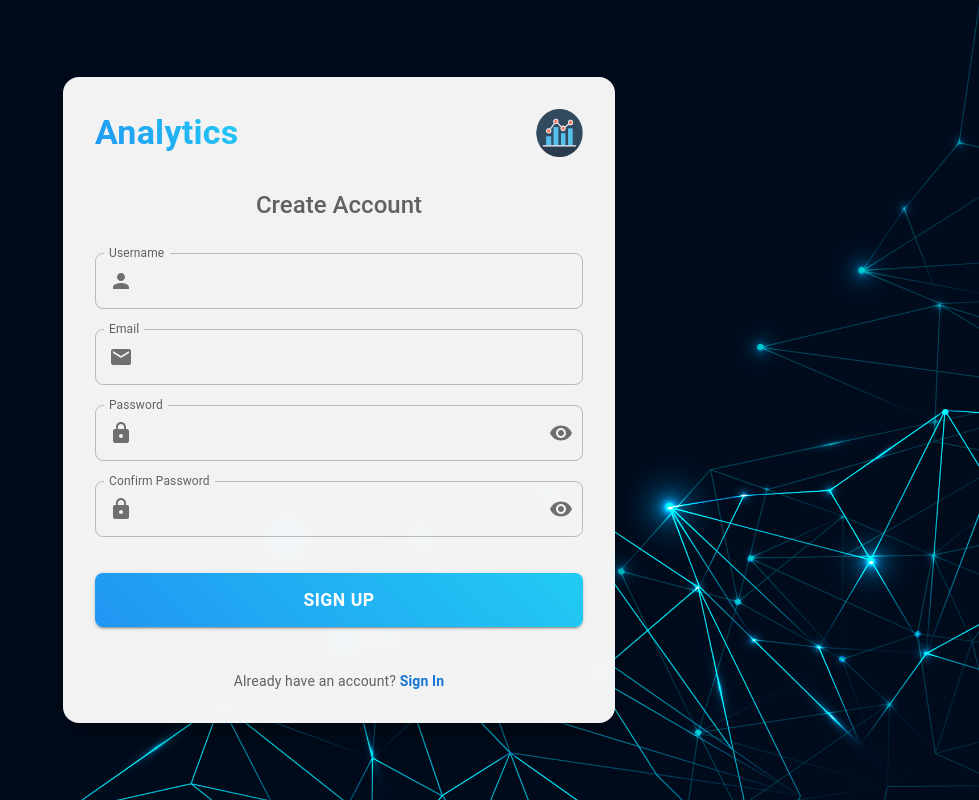
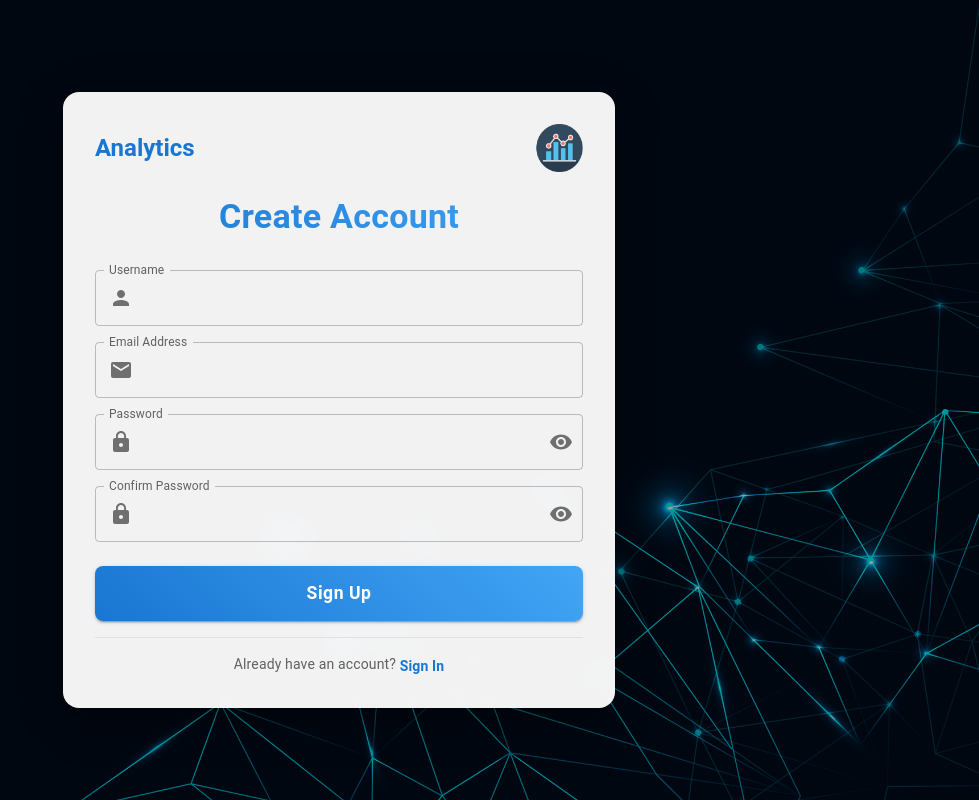
Before and after one commit to zaigum/dashboard, a React (Vite) app: page / in a window 1280 px wide. Both pictures are taken after a click on the link "Sign Up". Shown: the whole page, without its empty margins (301-1280 px from the left). Built offline with nearby package versions, Linux system fonts and the light colour scheme; what @react-pdf/renderer would draw is missing.

Commit message:
Design improvement

```diff
--- a/src/components/SignUp.jsx
+++ b/src/components/SignUp.jsx
@@ -42,33 +42,198 @@ const SignUp = ({ onSignUp, toggleForm }) => {
   };
 
   return (
-    <Box sx={{ minHeight: '100vh', display: 'flex', alignItems: 'center', justifyContent: 'center', backgroundImage: `url(${backgroundImage})`, backgroundSize: 'cover', backgroundPosition: 'center' }}>
+    <Box
+      sx={{
+        minHeight: '100vh',
+        display: 'flex',
+        alignItems: 'center',
+        justifyContent: 'center',
+        backgroundImage: `linear-gradient(rgba(0,0,0,0.4), rgba(0,0,0,0.4)), url(${backgroundImage})`,
+        backgroundSize: 'cover',
+        backgroundPosition: 'center',
+        padding: 2,
+      }}
+    >
       <Container maxWidth="sm">
-        <Paper elevation={24} sx={{ borderRadius: 4, overflow: 'hidden', backdropFilter: 'blur(10px)', background: 'rgba(255,255,255,0.95)' }}>
+        <Paper
+          elevation={24}
+          sx={{
+            borderRadius: 4,
+            overflow: 'hidden',
+            backdropFilter: 'blur(10px)',
+            backgroundColor: 'rgba(255, 255, 255, 0.95)',
+          }}
+        >
           <Box sx={{ p: 4 }}>
-            <Box sx={{ display: 'flex', alignItems: 'center', justifyContent: 'space-between', mb: 4 }}>
-              <Typography variant="h4" sx={{ fontWeight: 'bold', background: 'linear-gradient(45deg, #2196F3, #21CBF3)', WebkitBackgroundClip: 'text', WebkitTextFillColor: 'transparent' }}>Analytics</Typography>
-              <Box component="img" src={logo} alt="Logo" sx={{ width: 48, height: 48, borderRadius: 2 }} />
+            {/* Header */}
+            <Box sx={{ display: 'flex', alignItems: 'center', justifyContent: 'space-between', mb: 3 }}>
+              <Typography variant="h5" sx={{ fontWeight: 600, color: 'primary.main' }}>
+                Analytics
+              </Typography>
+              <Box
+                component="img"
+                src={logo}
+                alt="Logo"
+                sx={{ width: 48, height: 48, borderRadius: 1 }}
+              />
             </Box>
-            <Typography variant="h5" sx={{ textAlign: 'center', mb: 4, color: 'text.secondary', fontWeight: 500 }}>Create Account</Typography>
-            <Box component="form" sx={{ display: 'flex', flexDirection: 'column', gap: 2.5 }}>
-              <TextField variant="outlined" fullWidth label="Username" value={formData.username} onChange={handleInputChange('username')} InputProps={{ startAdornment: <InputAdornment position="start"><Person sx={{ color: 'action.active' }} /></InputAdornment> }} sx={{ '& .MuiOutlinedInput-root': { borderRadius: 2 } }} />
-              <TextField variant="outlined" fullWidth label="Email" type="email" value={formData.email} onChange={handleInputChange('email')} InputProps={{ startAdornment: <InputAdornment position="start"><Email sx={{ color: 'action.active' }} /></InputAdornment> }} sx={{ '& .MuiOutlinedInput-root': { borderRadius: 2 } }} />
-              <TextField variant="outlined" fullWidth label="Password" type={showPasswords.password ? "text" : "password"} value={formData.password} onChange={handleInputChange('password')} InputProps={{ startAdornment: <InputAdornment position="start"><Lock sx={{ color: 'action.active' }} /></InputAdornment>, endAdornment: <InputAdornment position="end"><IconButton onClick={togglePasswordVisibility('password')} edge="end">{showPasswords.password ? <VisibilityOff /> : <Visibility />}</IconButton></InputAdornment> }} sx={{ '& .MuiOutlinedInput-root': { borderRadius: 2 } }} />
-              <TextField variant="outlined" fullWidth label="Confirm Password" type={showPasswords.confirmPassword ? "text" : "password"} value={formData.confirmPassword} onChange={handleInputChange('confirmPassword')} InputProps={{ startAdornment: <InputAdornment position="start"><Lock sx={{ color: 'action.active' }} /></InputAdornment>, endAdornment: <InputAdornment position="end"><IconButton onClick={togglePasswordVisibility('confirmPassword')} edge="end">{showPasswords.confirmPassword ? <VisibilityOff /> : <Visibility />}</IconButton></InputAdornment> }} sx={{ '& .MuiOutlinedInput-root': { borderRadius: 2 } }} />
-              <Button fullWidth variant="contained" onClick={handleSignUp} disabled={loading} sx={{ mt: 2, py: 1.5, borderRadius: 2, fontSize: '1.1rem', fontWeight: 600, background: 'linear-gradient(45deg, #2196F3, #21CBF3)', '&:hover': { background: 'linear-gradient(45deg, #1976D2, #0288D1)' } }}>
-                {loading ? "Creating Account..." : "Sign Up"}
+
+            {/* Title */}
+            <Typography
+              variant="h4"
+              sx={{
+                textAlign: 'center',
+                fontWeight: 700,
+                mb: 4,
+                background: 'linear-gradient(45deg, #1976d2, #42a5f5)',
+                backgroundClip: 'text',
+                WebkitBackgroundClip: 'text',
+                WebkitTextFillColor: 'transparent',
+              }}
+            >
+              Create Account
+            </Typography>
+
+            {/* Form */}
+            <Box component="form" sx={{ mt: 2 }}>
+              <TextField
+                fullWidth
+                variant="outlined"
+                label="Username"
+                value={formData.username}
+                onChange={handleInputChange('username')}
+                sx={{ mb: 2 }}
+                InputProps={{
+                  startAdornment: (
+                    <InputAdornment position="start">
+                      <Person color="action" />
+                    </InputAdornment>
+                  ),
+                }}
+              />
+
+              <TextField
+                fullWidth
+                variant="outlined"
+                label="Email Address"
+                type="email"
+                value={formData.email}
+                onChange={handleInputChange('email')}
+                sx={{ mb: 2 }}
+                InputProps={{
+                  startAdornment: (
+                    <InputAdornment position="start">
+                      <Email color="action" />
+                    </InputAdornment>
+                  ),
+                }}
+              />
+
+              <TextField
+                fullWidth
+                variant="outlined"
+                label="Password"
+                type={showPasswords.password ? 'text' : 'password'}
+                value={formData.password}
+                onChange={handleInputChange('password')}
+                sx={{ mb: 2 }}
+                InputProps={{
+                  startAdornment: (
+                    <InputAdornment position="start">
+                      <Lock color="action" />
+                    </InputAdornment>
+                  ),
+                  endAdornment: (
+                    <InputAdornment position="end">
+                      <IconButton onClick={togglePasswordVisibility('password')} edge="end">
+                        {showPasswords.password ? <VisibilityOff /> : <Visibility />}
+                      </IconButton>
+                    </InputAdornment>
+                  ),
+                }}
+              />
+
+              <TextField
+                fullWidth
+                variant="outlined"
+                label="Confirm Password"
+                type={showPasswords.confirmPassword ? 'text' : 'password'}
+                value={formData.confirmPassword}
+                onChange={handleInputChange('confirmPassword')}
+                sx={{ mb: 3 }}
+                InputProps={{
+                  startAdornment: (
+                    <InputAdornment position="start">
+                      <Lock color="action" />
+                    </InputAdornment>
+                  ),
+                  endAdornment: (
+                    <InputAdornment position="end">
+                      <IconButton onClick={togglePasswordVisibility('confirmPassword')} edge="end">
+                        {showPasswords.confirmPassword ? <VisibilityOff /> : <Visibility />}
+                      </IconButton>
+                    </InputAdornment>
+                  ),
+                }}
+              />
+
+              <Button
+                fullWidth
+                variant="contained"
+                size="large"
+                onClick={handleSignUp}
+                disabled={loading}
+                sx={{
+                  py: 1.5,
+                  mb: 2,
+                  borderRadius: 2,
+                  textTransform: 'none',
+                  fontSize: '1.1rem',
+                  fontWeight: 600,
+                  background: 'linear-gradient(45deg, #1976d2, #42a5f5)',
+                  '&:hover': {
+                    background: 'linear-gradient(45deg, #1565c0, #1976d2)',
+                  },
+                  '&:disabled': {
+                    background: 'rgba(0, 0, 0, 0.12)',
+                  },
+                }}
+              >
+                {loading ? 'Creating Account...' : 'Sign Up'}
               </Button>
-              <Box sx={{ mt: 3, textAlign: 'center' }}>
-                <Typography variant="body2" sx={{ color: 'text.secondary' }}>
-                  Already have an account? <Link href="#" onClick={() => toggleForm("signin")} sx={{ fontWeight: 600, textDecoration: 'none', '&:hover': { textDecoration: 'underline' } }}>Sign In</Link>
+
+              <Box sx={{ textAlign: 'center', pt: 2, borderTop: '1px solid #e0e0e0' }}>
+                <Typography variant="body2" color="text.secondary">
+                  Already have an account?{' '}
+                  <Link
+                    component="button"
+                    onClick={() => toggleForm('signin')}
+                    sx={{
+                      fontWeight: 600,
+                      textDecoration: 'none',
+                      '&:hover': { textDecoration: 'underline' },
+                    }}
+                  >
+                    Sign In
+                  </Link>
                 </Typography>
               </Box>
             </Box>
           </Box>
         </Paper>
+        <ToastContainer
+          position="top-right"
+          autoClose={3000}
+          hideProgressBar={false}
+          newestOnTop
+          closeOnClick
+          rtl={false}
+          pauseOnFocusLoss
+          draggable
+          pauseOnHover
+          theme="light"
+        />
       </Container>
-      <ToastContainer position="top-right" theme="colored" />
     </Box>
   );
 };
```
Also changed, not shown: src/components/SignIn .jsx (+130 -66 lines).
